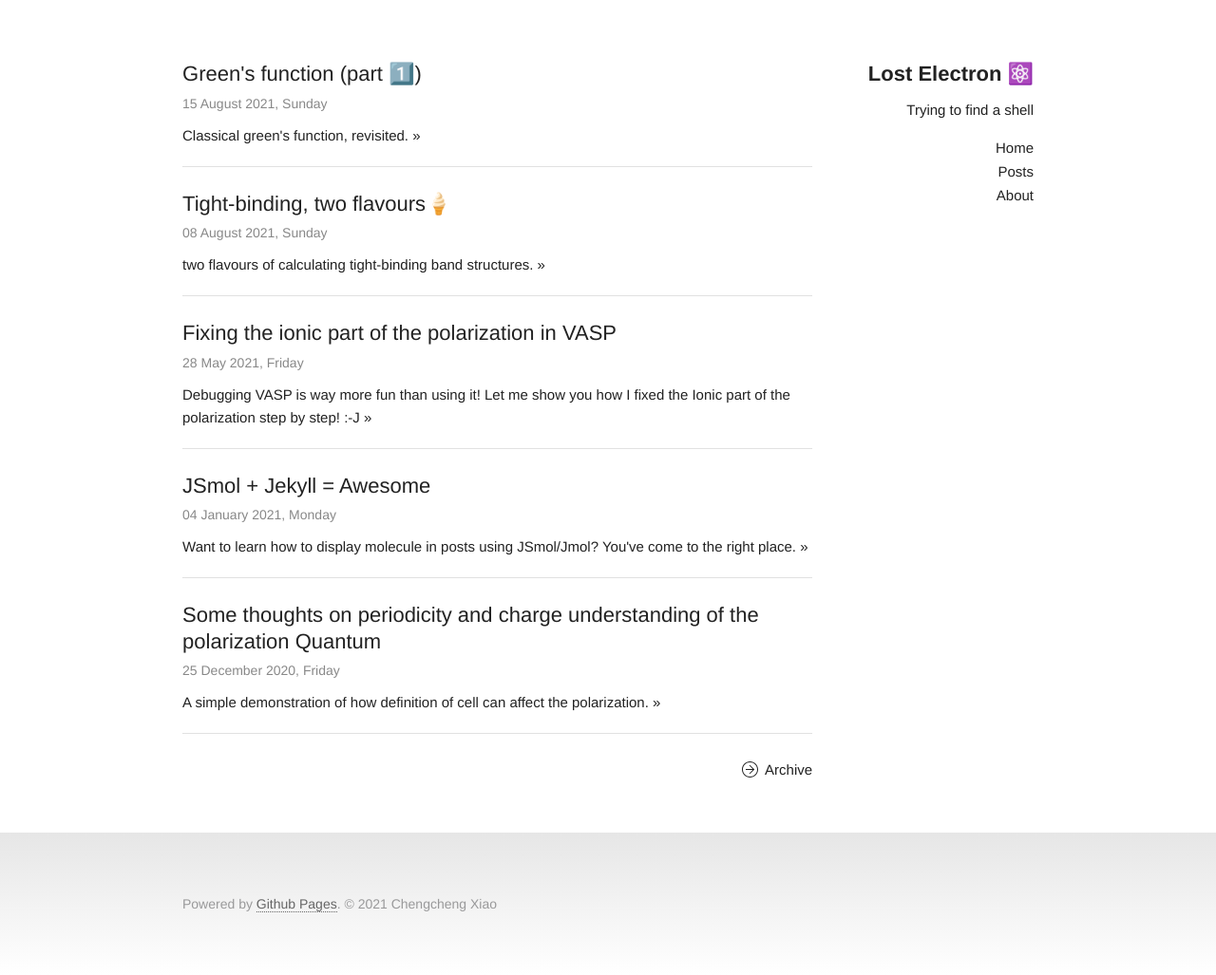
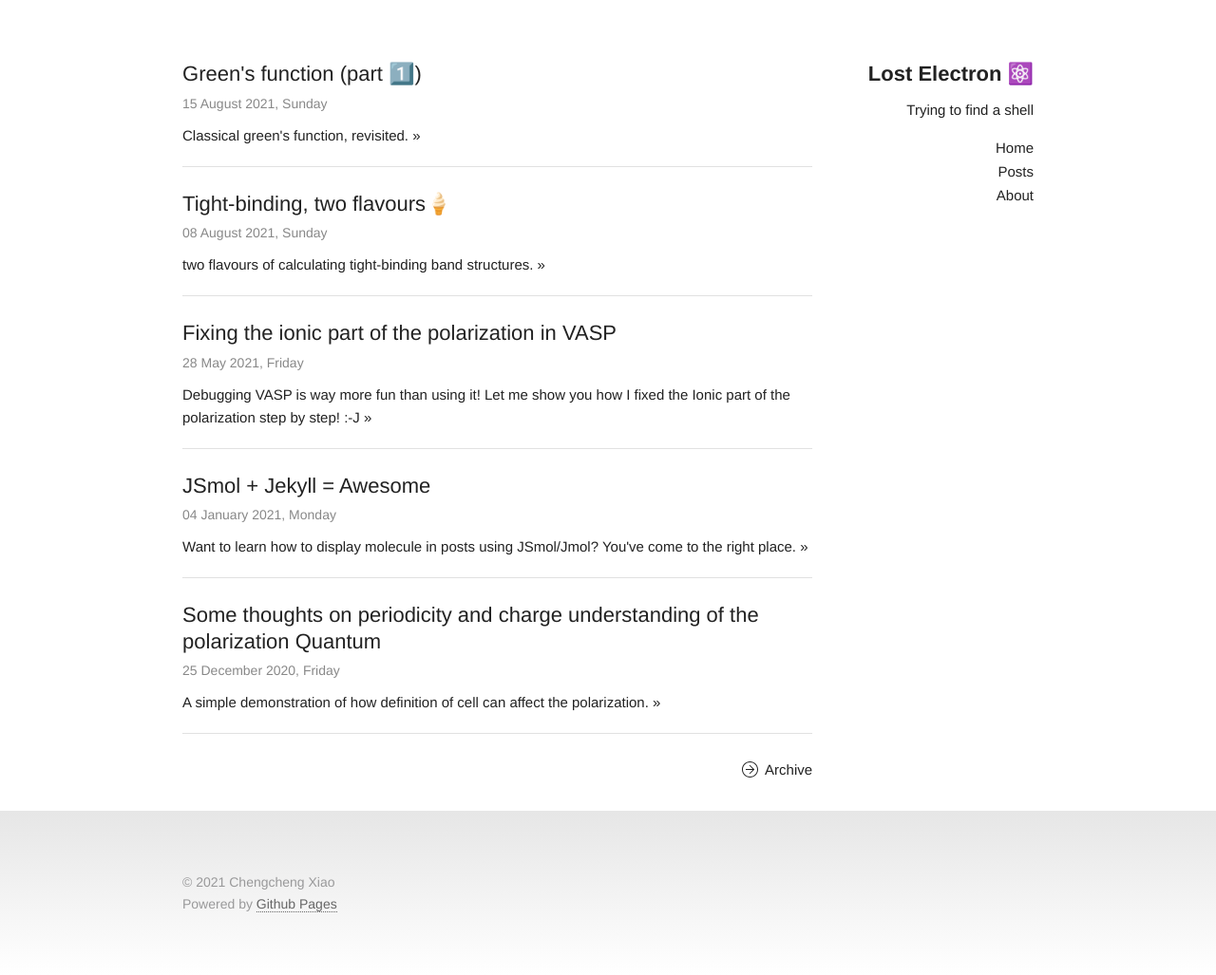
Before and after one commit to Chengcheng-Xiao/Chengcheng-Xiao.github.io, a Jekyll site: the page built from index.html, in a window 1280 px wide. Shown: the whole page at 95% size. Built offline with Jekyll 4.4.1, drawn with Linux system fonts in a browser that asks for light colours; nearby versions of some CDN libraries.

Commit message:
minor theme tweak

```diff
--- a/_includes/footer.html
+++ b/_includes/footer.html
@@ -4,8 +4,9 @@
       <section class="small-font">
 <!--    <a href="#top"> Back to top </a>
         </br>-->
-        Powered by <a href="https://pages.github.com/">Github Pages</a>.
-        © 2021 Chengcheng Xiao
+	<!--        Powered by <a href="https://pages.github.com/">Github Pages</a>. -->
+	© 2021 Chengcheng Xiao <br>
+        Powered by <a href="https://pages.github.com/">Github Pages</a>
         <!--Theme <a href="https://github.com/wild-flame/jekyll-simple"> jeykll-simple </a> -->
       </section>
     </div>
--- a/_includes/head.html
+++ b/_includes/head.html
@@ -35,7 +35,9 @@
   <link rel="manifest" href="/favicon/manifest.json">
   <meta name="msapplication-TileColor" content="#ffffff">
   <meta name="msapplication-TileImage" content="/favicon/ms-icon-144x144.png">
-  <meta name="theme-color" content="#ffffff">
+  <!--  <meta name="theme-color" content="#191919"> -->
+  <meta name="theme-color" content="#ffffff" media="(prefers-color-scheme: light)">
+  <meta name="theme-color" content="#191919" media="(prefers-color-scheme: dark)">
 
   <!--KaTeX-->
   <link rel="stylesheet" href="https://cdn.jsdelivr.net/npm/katex@0.13.13/dist/katex.min.css" integrity="sha384-RZU/ijkSsFbcmivfdRBQDtwuwVqK7GMOw6IMvKyeWL2K5UAlyp6WonmB8m7Jd0Hn" crossorigin="anonymous">
```
